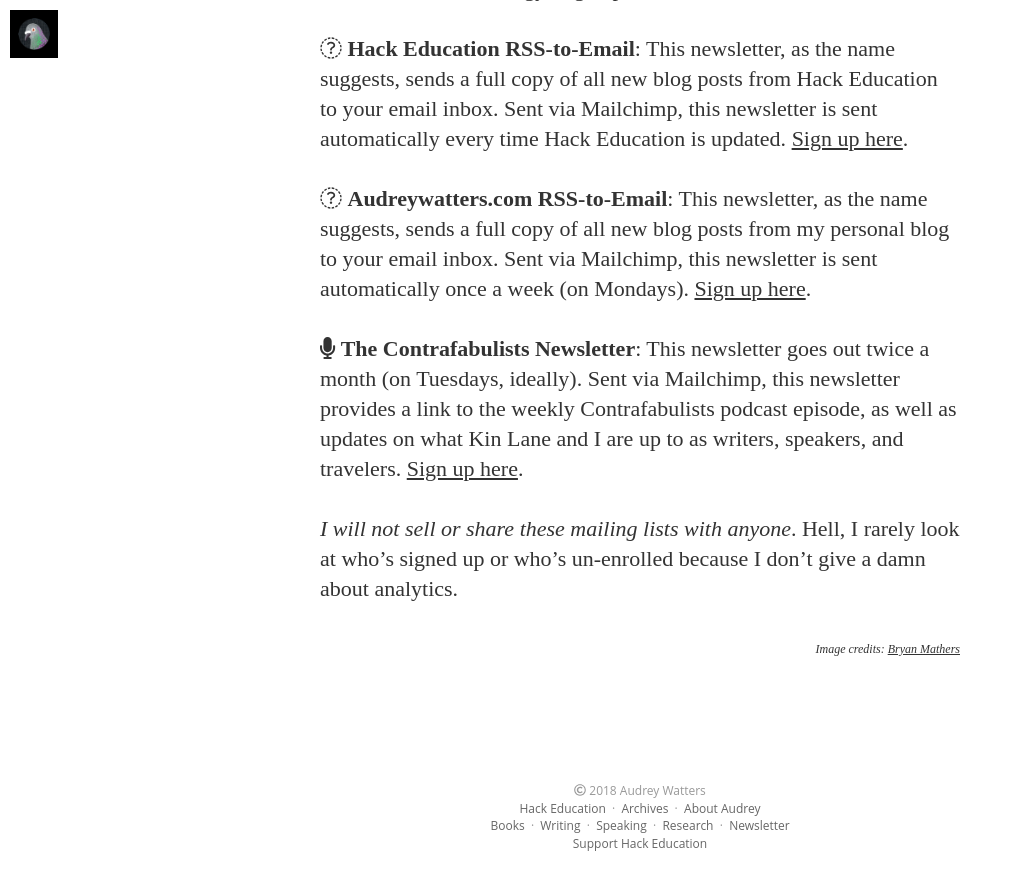
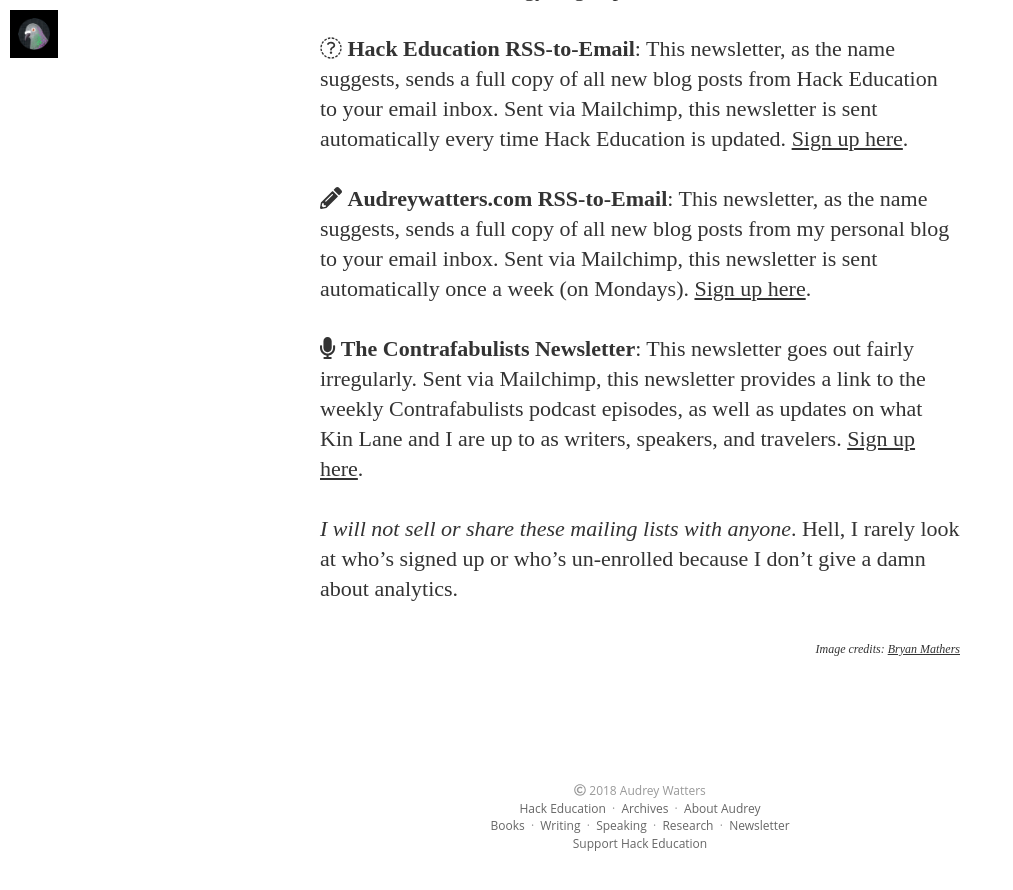
Before and after one commit to HackEducation/newsletter, a Jekyll site: the page built from index.html, in a window 1280 px wide and 900 px high, scrolled down 985 px. Shown: the top 890 px of the window, without its empty margins (0-1013 px from the left). Built offline with Jekyll 4.4.1, drawn with Linux system fonts in a browser that asks for light colours; nearby versions of some CDN libraries; some web fonts are replaced.

Commit message:
edit font awesome icons

```diff
--- a/index.html
+++ b/index.html
@@ -3,13 +3,13 @@
 ---
 <h2>How to Read My Work Via Email</h2>
 <br />
-<p><i class="fa fa-commenting-o"></i>  <strong>Hack Education Weekly Newsletter</strong>: I send this newsletter out once a week (on Saturdays, typically). Sent via Tinyletter, this newsletter collects some of the week's most interesting/horrifying links in education and technology. <a href="http://tinyletter.com/audreywatters">Sign up here</a>.</p>
+<p><i class="far fa-comment-alt"></i>  <strong>Hack Education Weekly Newsletter</strong>: I send this newsletter out once a week (on Saturdays, typically). Sent via Tinyletter, this newsletter collects some of the week's most interesting/horrifying links in education and technology. <a href="http://tinyletter.com/audreywatters">Sign up here</a>.</p>
 
-<p><i class="fa fa-newspaper-o"></i>  <strong>Hack Education RSS-to-Email</strong>: This newsletter, as the name suggests, sends a full copy of all new blog posts from Hack Education to your email inbox. Sent via Mailchimp, this newsletter is sent automatically every time Hack Education is updated. <a href="http://hackeducation.us5.list-manage.com/subscribe?u=0ab07657df870af8eb101b4e5&amp;id=62da8beb59">Sign up here</a>.</p>
+<p><i class="far fa-newspaper-o"></i>  <strong>Hack Education RSS-to-Email</strong>: This newsletter, as the name suggests, sends a full copy of all new blog posts from Hack Education to your email inbox. Sent via Mailchimp, this newsletter is sent automatically every time Hack Education is updated. <a href="http://hackeducation.us5.list-manage.com/subscribe?u=0ab07657df870af8eb101b4e5&amp;id=62da8beb59">Sign up here</a>.</p>
 
-<p><i class="fa fa-pencil"></i>  <strong>Audreywatters.com RSS-to-Email</strong>: This newsletter, as the name suggests, sends a full copy of all new blog posts from my personal blog to your email inbox. Sent via Mailchimp, this newsletter is sent automatically once a week (on Mondays). <a href="http://hackeducation.us5.list-manage1.com/subscribe?u=0ab07657df870af8eb101b4e5&amp;id=3ca19b5f4f">Sign up here</a>.</p>
+<p><i class="fas fa-pencil-alt"></i>  <strong>Audreywatters.com RSS-to-Email</strong>: This newsletter, as the name suggests, sends a full copy of all new blog posts from my personal blog to your email inbox. Sent via Mailchimp, this newsletter is sent automatically once a week (on Mondays). <a href="http://hackeducation.us5.list-manage1.com/subscribe?u=0ab07657df870af8eb101b4e5&amp;id=3ca19b5f4f">Sign up here</a>.</p>
 
-<p><i class="fa fa-microphone"></i>  <strong>The Contrafabulists Newsletter</strong>: This newsletter goes out twice a month (on Tuesdays, ideally). Sent via Mailchimp, this newsletter provides a link to the weekly Contrafabulists podcast episode, as well as updates on what Kin Lane and I are up to as writers, speakers, and travelers. <a href="http://hackeducation.us5.list-manage1.com/subscribe?u=0ab07657df870af8eb101b4e5&id=c0e1f570cf">Sign up here</a>.</p>
+<p><i class="fas fa-microphone"></i>  <strong>The Contrafabulists Newsletter</strong>: This newsletter goes out fairly irregularly. Sent via Mailchimp, this newsletter provides a link to the weekly Contrafabulists podcast episodes, as well as updates on what Kin Lane and I are up to as writers, speakers, and travelers. <a href="http://hackeducation.us5.list-manage1.com/subscribe?u=0ab07657df870af8eb101b4e5&id=c0e1f570cf">Sign up here</a>.</p>
 
 <p><em>I will not sell or share these mailing lists with anyone</em>. Hell, I rarely look at who&#8217;s signed up or who&#8217;s un-enrolled because I don&#8217;t give a damn about analytics. </p>
 
```
